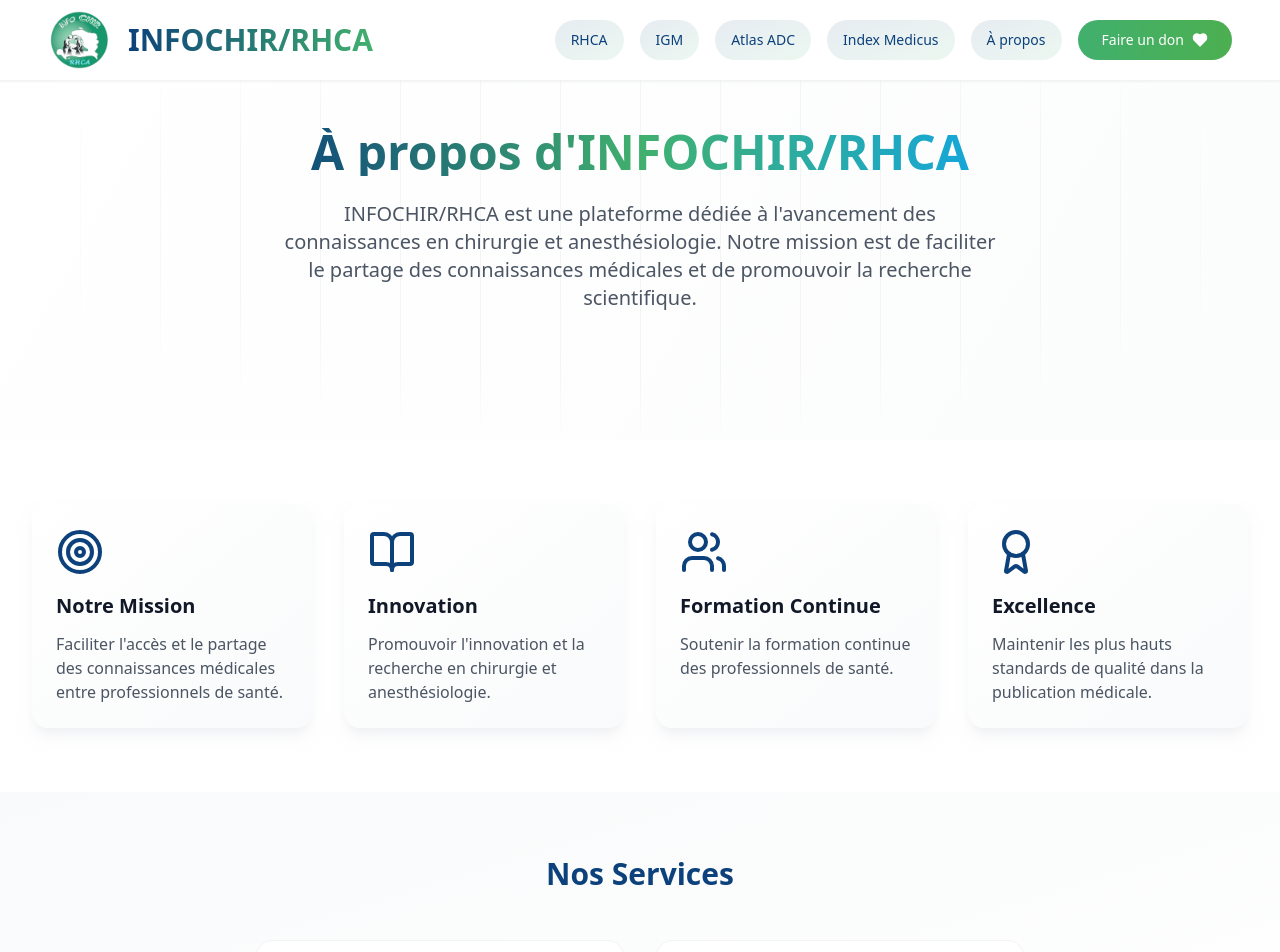
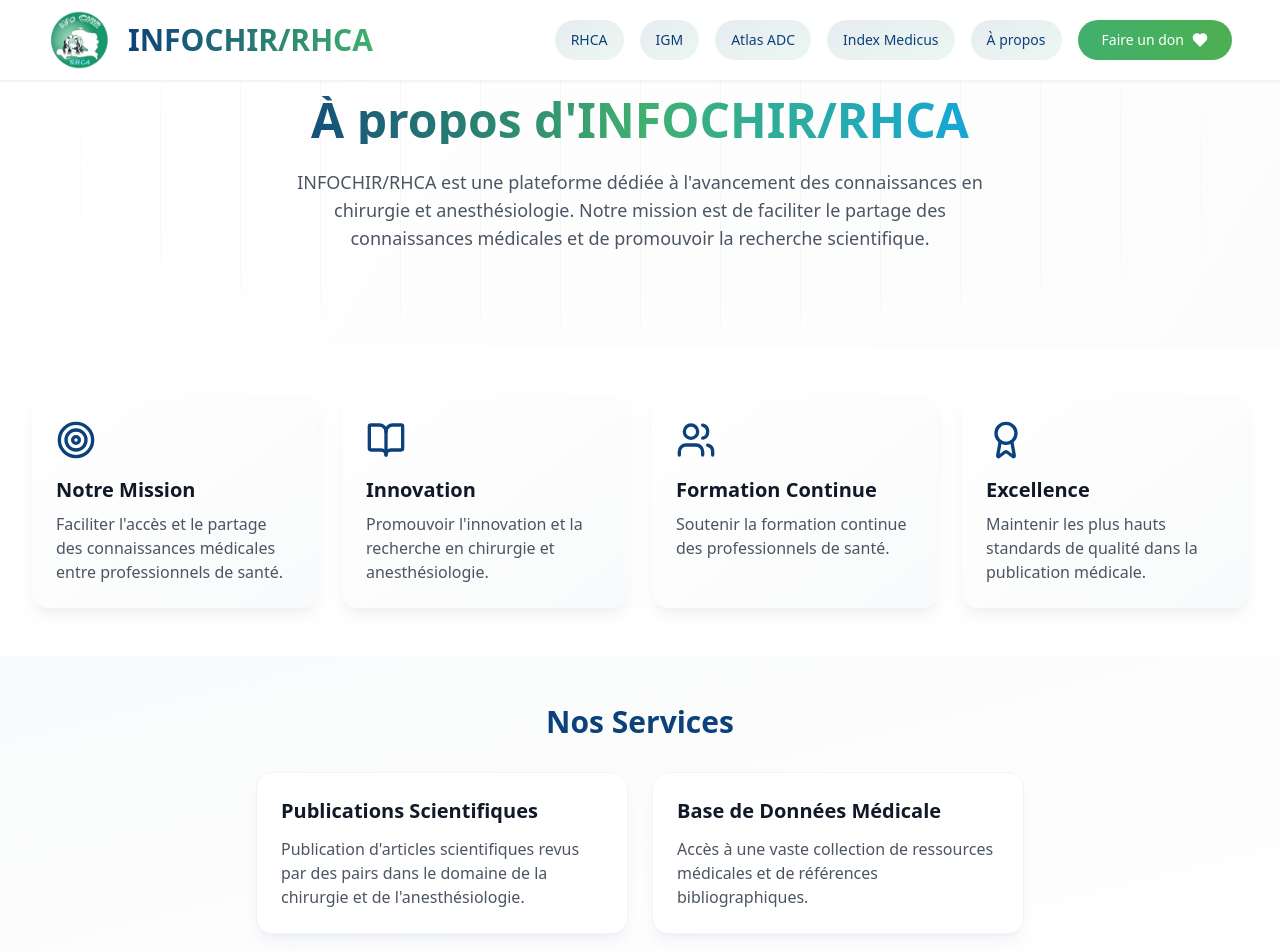
Before and after one commit to intelogroup/infochir-rhca, a React (Vite) app: page /about in a window 1280 px wide. Shown: the top 952 px of the page. Built offline with nearby package versions, Linux system fonts and the light colour scheme.

Commit message:
Improve Mobile Responsiveness
Addressed mobile responsiveness issues on the About page, enhanced navigation menu handling for mobile devices, and adjusted text sizes for better readability on smaller screens.
[skip gpt_engineer]

```diff
--- a/src/pages/About.tsx
+++ b/src/pages/About.tsx
@@ -8,7 +8,7 @@ const About = () => {
     <MainLayout>
       <div className="min-h-screen bg-gradient-to-br from-white to-gray-50">
         {/* Hero Section */}
-        <section className="relative overflow-hidden py-12 sm:py-16 md:py-24 lg:py-32">
+        <section className="relative overflow-hidden py-8 sm:py-12 md:py-16 lg:py-24">
           <div className="absolute inset-0 bg-[linear-gradient(to_right,#80808012_1px,transparent_1px)] bg-[size:5rem_5rem] [mask-image:radial-gradient(ellipse_50%_50%_at_50%_50%,#000_70%,transparent_100%)]" />
           <div className="container mx-auto px-4 sm:px-6 lg:px-8">
             <motion.div
@@ -17,10 +17,10 @@ const About = () => {
               transition={{ duration: 0.6 }}
               className="text-center max-w-3xl mx-auto"
             >
-              <h1 className="text-3xl sm:text-4xl md:text-5xl font-bold bg-gradient-to-r from-primary via-secondary to-ocean bg-clip-text text-transparent mb-4 sm:mb-6 px-4">
+              <h1 className="text-2xl sm:text-3xl md:text-4xl lg:text-5xl font-bold bg-gradient-to-r from-primary via-secondary to-ocean bg-clip-text text-transparent mb-3 sm:mb-4 md:mb-6 px-3 sm:px-4">
                 À propos d'INFOCHIR/RHCA
               </h1>
-              <p className="text-sm sm:text-base md:text-lg lg:text-xl text-gray-600 leading-relaxed px-4 sm:px-6">
+              <p className="text-sm sm:text-base md:text-lg text-gray-600 leading-relaxed px-3 sm:px-4 md:px-6">
                 INFOCHIR/RHCA est une plateforme dédiée à l'avancement des connaissances en chirurgie et anesthésiologie.
                 Notre mission est de faciliter le partage des connaissances médicales et de promouvoir la recherche scientifique.
               </p>
@@ -29,51 +29,55 @@ const About = () => {
         </section>
 
         {/* Mission Section */}
-        <section className="py-8 sm:py-12 md:py-16 bg-white">
+        <section className="py-6 sm:py-8 md:py-12 bg-white">
           <div className="container mx-auto px-4 sm:px-6 lg:px-8">
             <motion.div
               initial={{ opacity: 0, y: 20 }}
               animate={{ opacity: 1, y: 0 }}
               transition={{ duration: 0.6, delay: 0.2 }}
-              className="grid grid-cols-1 sm:grid-cols-2 lg:grid-cols-4 gap-4 sm:gap-6 lg:gap-8"
+              className="grid grid-cols-1 sm:grid-cols-2 lg:grid-cols-4 gap-3 sm:gap-4 md:gap-6"
             >
-              <div className="p-4 sm:p-6 rounded-2xl bg-gradient-to-br from-white to-gray-50 shadow-lg shadow-gray-200/50 hover:shadow-xl transition-shadow">
-                <Target className="w-8 h-8 sm:w-10 sm:h-10 md:w-12 md:h-12 text-primary mb-3 sm:mb-4" />
-                <h3 className="text-base sm:text-lg md:text-xl font-semibold text-gray-900 mb-2 sm:mb-3">Notre Mission</h3>
+              {[
+                {
+                  icon: Target,
+                  title: "Notre Mission",
+                  description: "Faciliter l'accès et le partage des connaissances médicales entre professionnels de santé."
+                },
+                {
+                  icon: BookOpen,
+                  title: "Innovation",
+                  description: "Promouvoir l'innovation et la recherche en chirurgie et anesthésiologie."
+                },
+                {
+                  icon: Users,
+                  title: "Formation Continue",
+                  description: "Soutenir la formation continue des professionnels de santé."
+                },
+                {
+                  icon: Award,
+                  title: "Excellence",
+                  description: "Maintenir les plus hauts standards de qualité dans la publication médicale."
+                }
+              ].map((item, index) => (
+                <div
+                  key={item.title}
+                  className="p-4 sm:p-5 md:p-6 rounded-2xl bg-gradient-to-br from-white to-gray-50 shadow-lg shadow-gray-200/50 hover:shadow-xl transition-all duration-300"
+                >
+                  <item.icon className="w-7 h-7 sm:w-8 sm:h-8 md:w-10 md:h-10 text-primary mb-3 sm:mb-4" />
+                  <h3 className="text-base sm:text-lg md:text-xl font-semibold text-gray-900 mb-2">
+                    {item.title}
+                  </h3>
                   <p className="text-xs sm:text-sm md:text-base text-gray-600">
-                  Faciliter l'accès et le partage des connaissances médicales entre professionnels de santé.
+                    {item.description}
                   </p>
                 </div>
-
-              <div className="p-4 sm:p-6 rounded-2xl bg-gradient-to-br from-white to-gray-50 shadow-lg shadow-gray-200/50 hover:shadow-xl transition-shadow">
-                <BookOpen className="w-8 h-8 sm:w-10 sm:h-10 md:w-12 md:h-12 text-primary mb-3 sm:mb-4" />
-                <h3 className="text-base sm:text-lg md:text-xl font-semibold text-gray-900 mb-2 sm:mb-3">Innovation</h3>
-                <p className="text-xs sm:text-sm md:text-base text-gray-600">
-                  Promouvoir l'innovation et la recherche en chirurgie et anesthésiologie.
-                </p>
-              </div>
-
-              <div className="p-4 sm:p-6 rounded-2xl bg-gradient-to-br from-white to-gray-50 shadow-lg shadow-gray-200/50 hover:shadow-xl transition-shadow">
-                <Users className="w-8 h-8 sm:w-10 sm:h-10 md:w-12 md:h-12 text-primary mb-3 sm:mb-4" />
-                <h3 className="text-base sm:text-lg md:text-xl font-semibold text-gray-900 mb-2 sm:mb-3">Formation Continue</h3>
-                <p className="text-xs sm:text-sm md:text-base text-gray-600">
-                  Soutenir la formation continue des professionnels de santé.
-                </p>
-              </div>
-
-              <div className="p-4 sm:p-6 rounded-2xl bg-gradient-to-br from-white to-gray-50 shadow-lg shadow-gray-200/50 hover:shadow-xl transition-shadow">
-                <Award className="w-8 h-8 sm:w-10 sm:h-10 md:w-12 md:h-12 text-primary mb-3 sm:mb-4" />
-                <h3 className="text-base sm:text-lg md:text-xl font-semibold text-gray-900 mb-2 sm:mb-3">Excellence</h3>
-                <p className="text-xs sm:text-sm md:text-base text-gray-600">
-                  Maintenir les plus hauts standards de qualité dans la publication médicale.
-                </p>
-              </div>
+              ))}
             </motion.div>
           </div>
         </section>
 
         {/* Services Section */}
-        <section className="py-8 sm:py-12 md:py-16 bg-gradient-to-br from-gray-50 to-white">
+        <section className="py-6 sm:py-8 md:py-12 bg-gradient-to-br from-gray-50 to-white">
           <div className="container mx-auto px-4 sm:px-6 lg:px-8">
             <motion.div
               initial={{ opacity: 0, y: 20 }}
@@ -81,20 +85,32 @@ const About = () => {
               transition={{ duration: 0.6, delay: 0.4 }}
               className="max-w-3xl mx-auto"
             >
-              <h2 className="text-xl sm:text-2xl md:text-3xl font-bold text-center text-primary mb-6 sm:mb-8 md:mb-12">Nos Services</h2>
-              <div className="grid grid-cols-1 md:grid-cols-2 gap-4 sm:gap-6 md:gap-8">
-                <div className="p-4 sm:p-6 md:p-8 rounded-2xl bg-white shadow-lg shadow-primary/5 hover:shadow-xl transition-shadow border border-gray-100">
-                  <h3 className="text-base sm:text-lg md:text-xl font-semibold text-gray-900 mb-2 sm:mb-3 md:mb-4">Publications Scientifiques</h3>
+              <h2 className="text-xl sm:text-2xl md:text-3xl font-bold text-center text-primary mb-4 sm:mb-6 md:mb-8">
+                Nos Services
+              </h2>
+              <div className="grid grid-cols-1 md:grid-cols-2 gap-3 sm:gap-4 md:gap-6">
+                {[
+                  {
+                    title: "Publications Scientifiques",
+                    description: "Publication d'articles scientifiques revus par des pairs dans le domaine de la chirurgie et de l'anesthésiologie."
+                  },
+                  {
+                    title: "Base de Données Médicale",
+                    description: "Accès à une vaste collection de ressources médicales et de références bibliographiques."
+                  }
+                ].map((service) => (
+                  <div
+                    key={service.title}
+                    className="p-4 sm:p-5 md:p-6 rounded-2xl bg-white shadow-lg shadow-primary/5 hover:shadow-xl transition-all duration-300 border border-gray-100"
+                  >
+                    <h3 className="text-base sm:text-lg md:text-xl font-semibold text-gray-900 mb-2 sm:mb-3">
+                      {service.title}
+                    </h3>
                     <p className="text-xs sm:text-sm md:text-base text-gray-600 leading-relaxed">
-                    Publication d'articles scientifiques revus par des pairs dans le domaine de la chirurgie et de l'anesthésiologie.
+                      {service.description}
                     </p>
                   </div>
-                <div className="p-4 sm:p-6 md:p-8 rounded-2xl bg-white shadow-lg shadow-primary/5 hover:shadow-xl transition-shadow border border-gray-100">
-                  <h3 className="text-base sm:text-lg md:text-xl font-semibold text-gray-900 mb-2 sm:mb-3 md:mb-4">Base de Données Médicale</h3>
-                  <p className="text-xs sm:text-sm md:text-base text-gray-600 leading-relaxed">
-                    Accès à une vaste collection de ressources médicales et de références bibliographiques.
-                  </p>
-                </div>
+                ))}
               </div>
             </motion.div>
           </div>
```
Also changed, not shown: src/components/navigation/MobileMenu.tsx (+9 -6 lines). Lines whose indentation alone changed are shown as unchanged.
